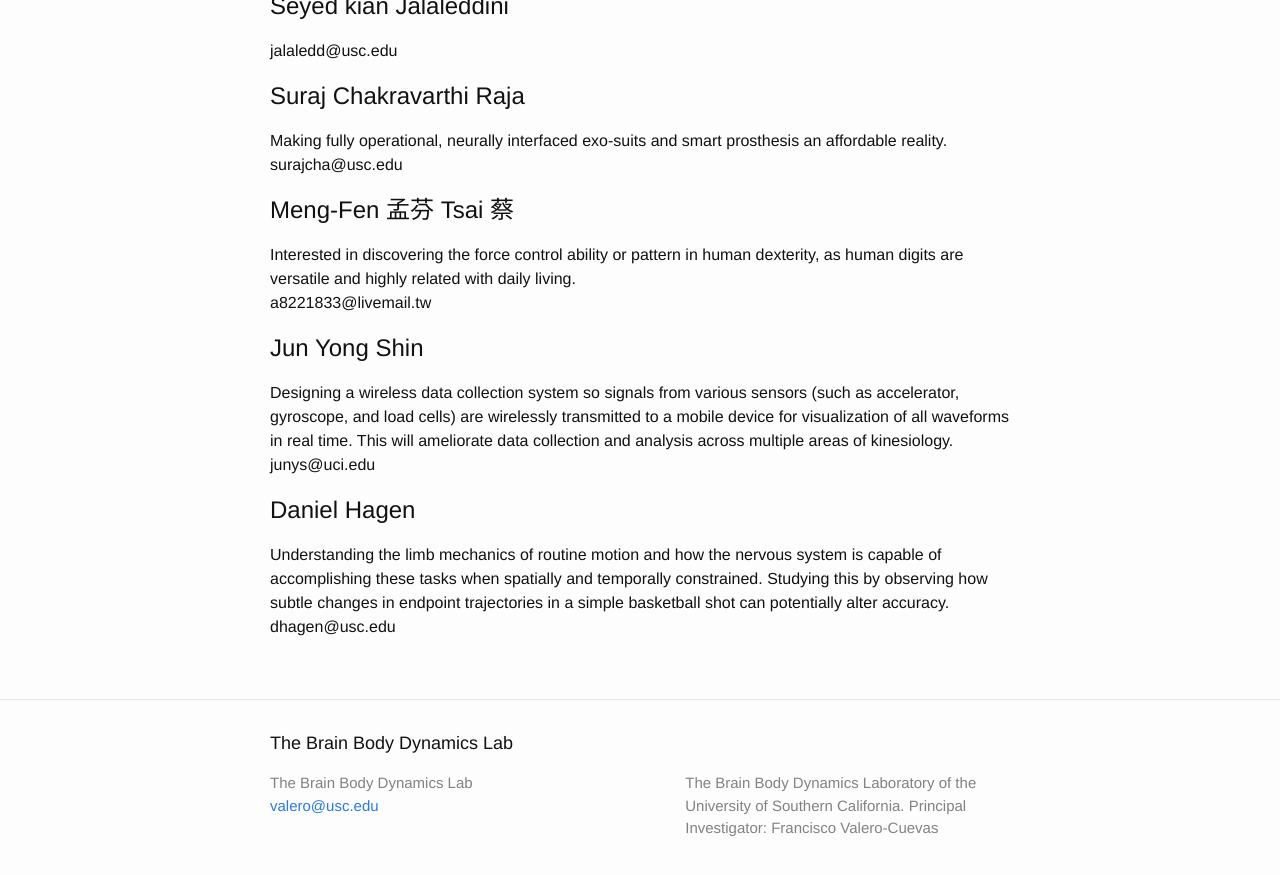
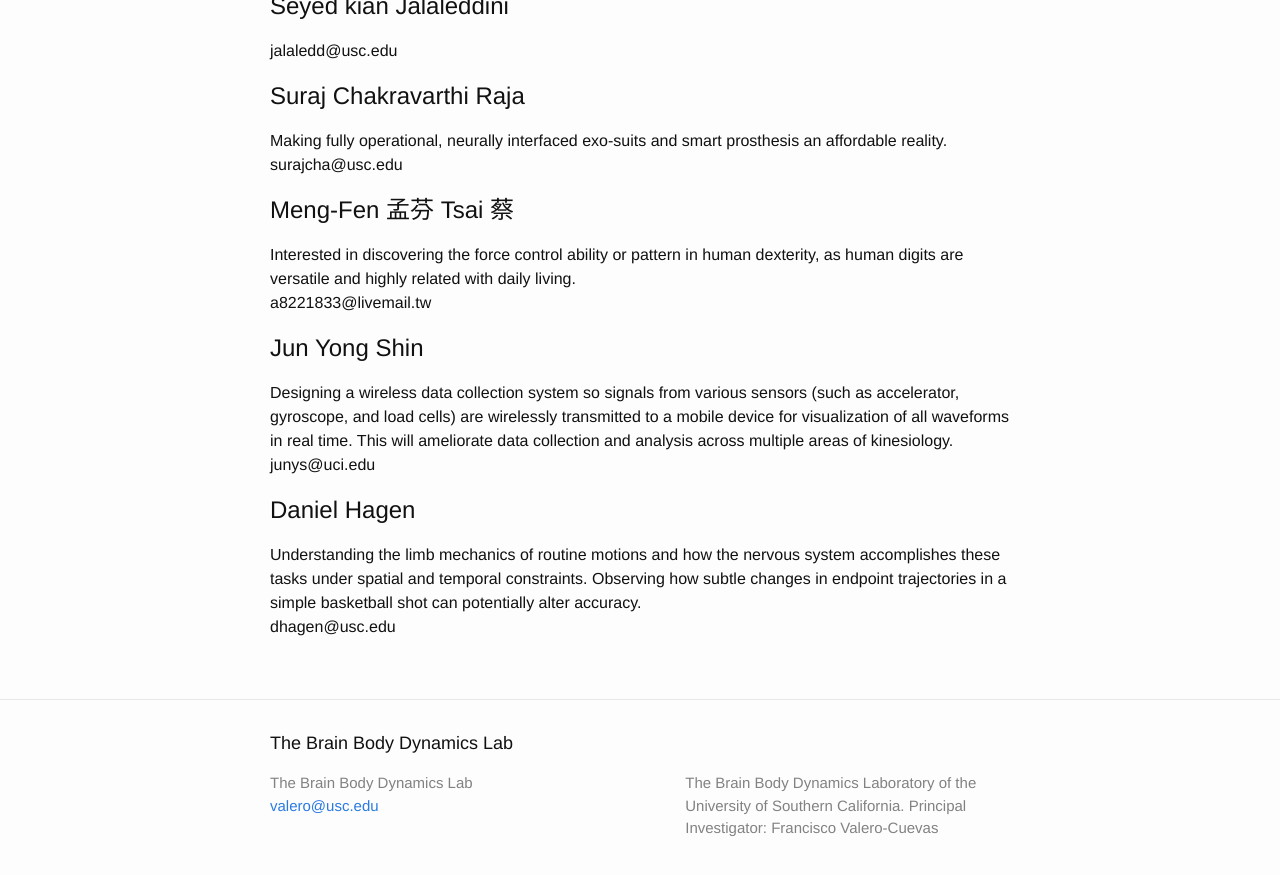
Before and after one commit to usc-bbdl/usc-bbdl.github.io, a Jekyll site: the page built from about.md, in a window 1280 px wide and 900 px high, scrolled down 1659 px. Shown: the top 875 px of the window. Built offline with Jekyll 4.4.1, drawn with Linux system fonts in a browser that asks for light colours.

Commit message:
updated dans profile so its shorter

```diff
--- a/about.md
+++ b/about.md
@@ -70,5 +70,5 @@ Designing a wireless data collection system so signals from various sensors (suc
 junys@uci.edu
 
 # Daniel Hagen
-Understanding the limb mechanics of routine motion and how the nervous system is capable of accomplishing these tasks when spatially and temporally constrained. Studying this by observing how subtle changes in endpoint trajectories in a simple basketball shot can potentially alter accuracy.
+Understanding the limb mechanics of routine motions and how the nervous system accomplishes these tasks under spatial and temporal constraints. Observing how subtle changes in endpoint trajectories in a simple basketball shot can potentially alter accuracy.
 dhagen@usc.edu
```
